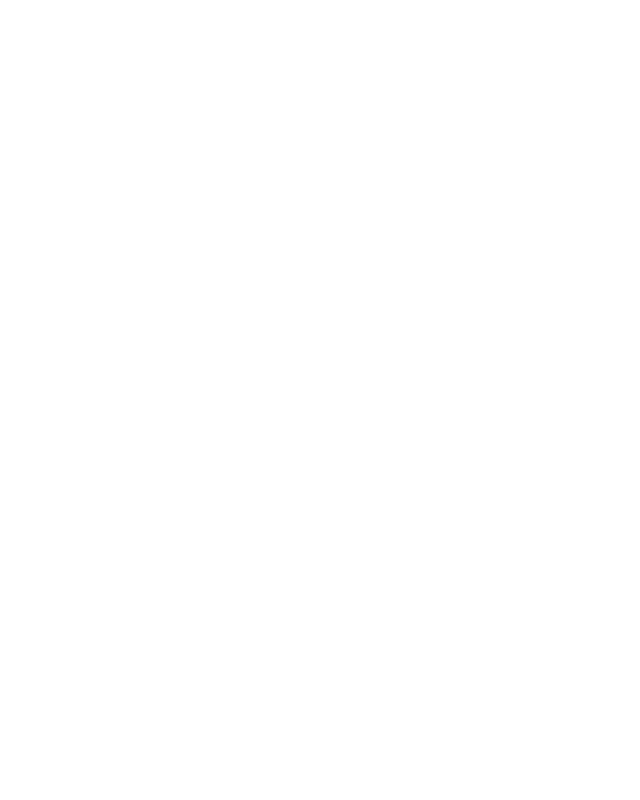
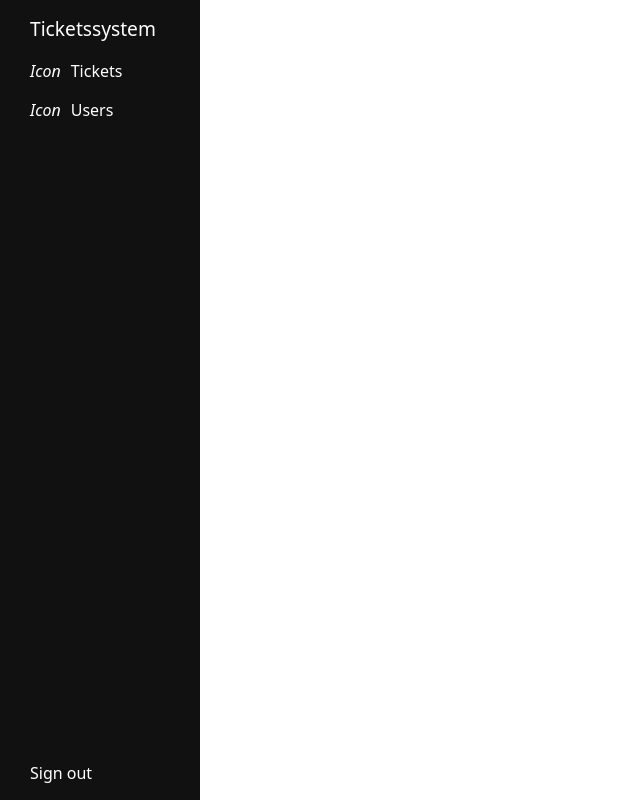
Before and after one commit to chynabuk/dormitory-ticket-system, an Angular app in the folder frontend/: page / in a window 1280 px wide. Shown: the whole page, without its empty margins (0-640 px from the left). Built offline with nearby package versions, Linux system fonts and the light colour scheme.

Commit message:
Add sidebar

```diff
--- a/frontend/src/app/app.component.html
+++ b/frontend/src/app/app.component.html
@@ -0,0 +1 @@
+<router-outlet />
--- a/frontend/src/app/app.routes.ts
+++ b/frontend/src/app/app.routes.ts
@@ -1,3 +1,9 @@
 import { Routes } from '@angular/router';
+import { DashboardComponent } from './dashboard/dashboard.component';
 
-export const routes: Routes = [];
+export const routes: Routes = [
+    {
+        path: '',
+        component: DashboardComponent
+    }
+];
--- a/frontend/src/app/dashboard/dashboard.component.html
+++ b/frontend/src/app/dashboard/dashboard.component.html
@@ -0,0 +1 @@
+<app-sidebar class="flex-container flex-column" />
--- a/frontend/src/app/dashboard/dashboard.component.ts
+++ b/frontend/src/app/dashboard/dashboard.component.ts
@@ -1,9 +1,10 @@
 import { Component } from '@angular/core';
+import { SidebarComponent } from './sidebar/sidebar.component';
 
 @Component({
   selector: 'app-dashboard',
   standalone: true,
-  imports: [],
+  imports: [SidebarComponent],
   templateUrl: './dashboard.component.html',
   styleUrl: './dashboard.component.css'
 })
--- /dev/null
+++ b/frontend/src/app/dashboard/sidebar/sidebar.component.css
@@ -0,0 +1,49 @@
+:host {
+    background-color: #111111;
+    width: 200px;
+    height: 100vh;
+    gap: 5px;
+    padding: 10px;
+    font-size: 16px;
+    position: relative;
+    color: white;
+}
+
+.title {
+    font-size: 1.2em;
+}
+
+div {
+    padding: 5px 20px;
+    align-items: center;
+}
+
+.item {
+    cursor: pointer;
+}
+
+.item span {
+    margin-left: 10px;
+    position: relative;
+}
+
+.item:hover {
+    background-color: rgba(255, 255, 255, 0.133);
+    border-left: 2px solid white;
+}
+
+.item span::before {
+    content: "";
+    display: block;
+    position: absolute;
+    background-color: #f1f1f1;
+    width: 0;
+    height: 1px;
+    bottom: 0;
+    left: 0;
+    transition: width 0.5s;
+}
+
+.item:hover span::before {
+    width: 100%;
+}
--- /dev/null
+++ b/frontend/src/app/dashboard/sidebar/sidebar.component.html
@@ -0,0 +1,10 @@
+<div class="title">Ticketssystem</div>
+@for (item of sidebarItems; track item.label) {
+<div class="flex-container item">
+    <i>Icon</i>
+    <span [routerLink]="item.route">{{ item.label }}</span>
+</div>
+}
+<div class="footer">
+    <span routerLink="/sign-out" style="cursor: pointer;">Sign out</span>
+</div>
--- /dev/null
+++ b/frontend/src/app/dashboard/sidebar/sidebar.component.ts
@@ -0,0 +1,22 @@
+import { Component } from '@angular/core';
+import { RouterLink } from "@angular/router";
+
+@Component({
+  selector: 'app-sidebar',
+  standalone: true,
+  imports: [RouterLink],
+  templateUrl: './sidebar.component.html',
+  styleUrl: './sidebar.component.css'
+})
+export class SidebarComponent {
+  public sidebarItems = [
+    {
+      label: 'Tickets',
+      route: ''
+    },
+    {
+      label: 'Users',
+      route: ''
+    }
+  ]
+}
--- a/frontend/src/styles.css
+++ b/frontend/src/styles.css
@@ -1 +1,12 @@
-/* You can add global styles to this file, and also import other style files */
+.flex-container {
+    display: flex;
+}
+
+.flex-column {
+    flex-direction: column;
+}
+
+.footer {
+    position: absolute;
+    bottom: 10px;
+}
```
